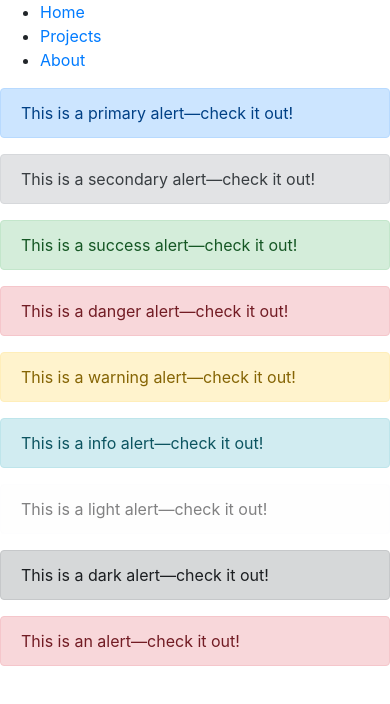
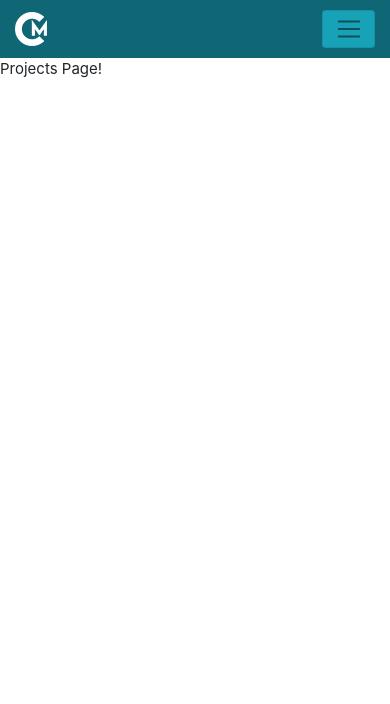
Before and after one commit to mercerccw/mercer-portfolio, a React (Create React App) app: page /projects in a window 390 px wide. Shown: the top 704 px of the page. Built offline with nearby package versions, Linux system fonts and the light colour scheme.

Commit message:
Add responsive navbar

```diff
--- a/public/index.html
+++ b/public/index.html
@@ -2,7 +2,7 @@
 <html lang="en">
   <head>
     <meta charset="utf-8" />
-    <link rel="icon" href="%PUBLIC_URL%/favicon.ico" />
+    <link rel="icon" href="white_logo.ico" />
     <link rel="stylesheet" href="https://fonts.googleapis.com/css?family=Roboto:300,400,500,700&display=swap" />
     <link rel="stylesheet" href="https://fonts.googleapis.com/icon?family=Material+Icons" />
     <meta name="viewport" content="width=device-width, initial-scale=1" />
@@ -26,7 +26,7 @@
       work correctly both with client-side routing and a non-root public URL.
       Learn how to configure a non-root public URL by running `npm run build`.
     -->
-    <title>React App</title>
+    <title>Clayton Mercer</title>
   </head>
   <body>
     <noscript>You need to enable JavaScript to run this app.</noscript>
--- a/src/App.scss
+++ b/src/App.scss
@@ -2,40 +2,40 @@
 
 .App {
   text-align: center;
-  background-color: red;
 }
 
-.App-logo {
-  height: 40vmin;
-  pointer-events: none;
+.navbar {
+  background-color: #0f6674;
 }
 
-@media (prefers-reduced-motion: no-preference) {
-  .App-logo {
-    animation: App-logo-spin infinite 20s linear;
-  }
+.link {
+  text-decoration: none;
+  color: white;
 }
-
-.App-header {
-  background-color: #282c34;
-  min-height: 100vh;
-  display: flex;
-  flex-direction: column;
-  align-items: center;
-  justify-content: center;
-  font-size: calc(10px + 2vmin);
+.link:hover {
+  color: coral;
+  text-decoration: none;
+}
+.navbar-toggle {
+  background-color: #17a2b8;
   color: white;
 }
 
-.App-link {
-  color: #61dafb;
-}
-
-@keyframes App-logo-spin {
-  from {
-    transform: rotate(0deg);
+@media (min-width: 600px) {
+  html {
+    font-size: 25px;
   }
-  to {
-    transform: rotate(360deg);
+  .top-logo {
+    width: 43px;
+    height: auto;
   }
 }
+@media (max-width: 601px) {
+  html {
+    font-size: 15px;
+  }
+  .top-logo {
+    width: 32px;
+    height: auto;
+  }
+}
--- a/src/App.tsx
+++ b/src/App.tsx
@@ -2,24 +2,23 @@ import React from "react"
 import { BrowserRouter as Router, Switch, Route, Link } from "react-router-dom"
 import "./App.scss"
 import { About, Home, Projects } from "./components"
+import Navbar from "react-bootstrap/Navbar"
+import Nav from "react-bootstrap/cjs/Nav"
+import logo from "./images/white_logo.png"
 
 function App() {
   return (
     <Router>
-      <div>
-        <nav>
-          <ul>
-            <li>
-              <Link to="/">Home</Link>
-            </li>
-            <li>
-              <Link to="/projects">Projects</Link>
-            </li>
-            <li>
-              <Link to="/about">About</Link>
-            </li>
-          </ul>
-        </nav>
+      <Navbar collapseOnSelect expand="lg" className="navbar" sticky="top">
+        <Navbar.Brand><Link to="/"><img className="top-logo" src={logo} alt="" width="32" height="34"/></Link></Navbar.Brand>
+        <Navbar.Toggle className="navbar-toggle" aria-controls="responsive-navbar-nav"/>
+        <Navbar.Collapse id="responsive-navbar-nav">
+          <Nav className="mr-auto" >
+            <Nav.Link><Link className="link" to="/projects">Projects</Link></Nav.Link>
+            <Nav.Link><Link className="link" to="/about">About</Link></Nav.Link>
+          </Nav>
+        </Navbar.Collapse>
+      </Navbar>
       <Switch>
         <Route path="/about">
           <About />
@@ -31,7 +30,6 @@ function App() {
           <Home />
         </Route>
       </Switch>
-      </div>
     </Router>
   )
 }
--- a/src/components/Projects/Projects.tsx
+++ b/src/components/Projects/Projects.tsx
@@ -1,29 +1,12 @@
 import React from "react"
 import "./Projects.scss"
-import Alert from "react-bootstrap/cjs/Alert"
 
 function generateAlerts() {
-  return([
-    'primary',
-    'secondary',
-    'success',
-    'danger',
-    'warning',
-    'info',
-    'light',
-    'dark',
-  ].map((variant, idx) => (
-    <Alert key={idx} variant={variant}>
-      This is a {variant} alert—check it out!
-    </Alert>
-  )));
+  return(<div>Projects Page!</div>);
 }
 
 export default function Projects() {
   return <>
     {generateAlerts()}
-    <Alert variant='danger'>
-      This is an alert—check it out!
-    </Alert>
   </>
 }
```
Also changed, not shown: src/images/white_logo.png (added), 1 other file (tests, documents, lock files or other folders). Lines whose indentation alone changed are shown as unchanged.
